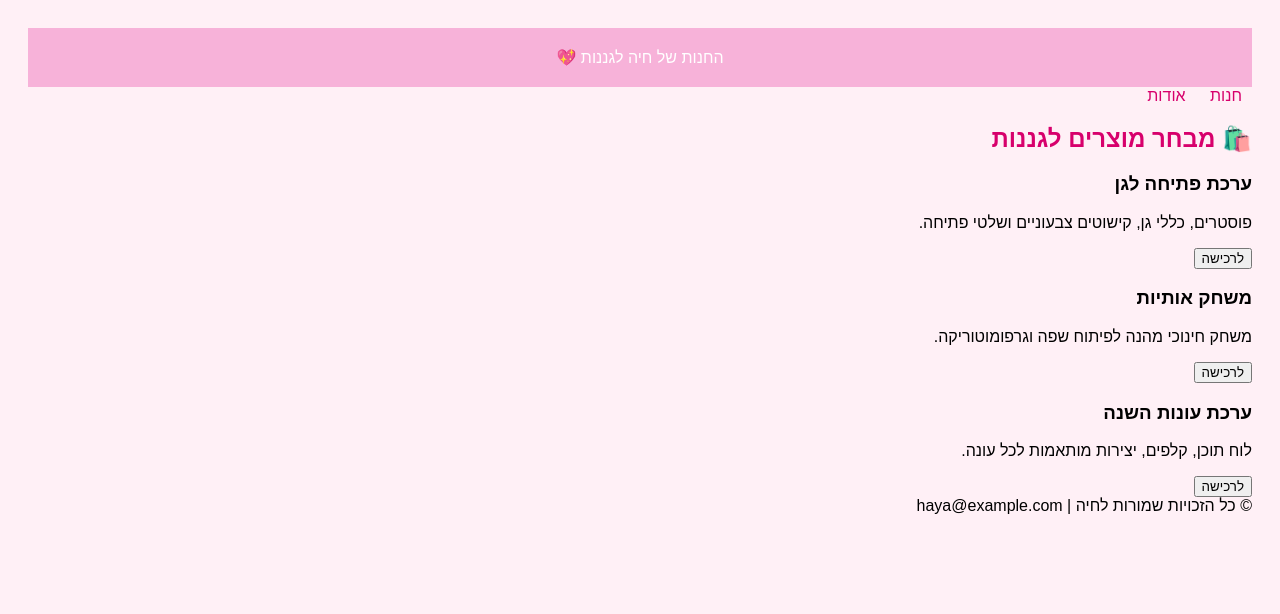
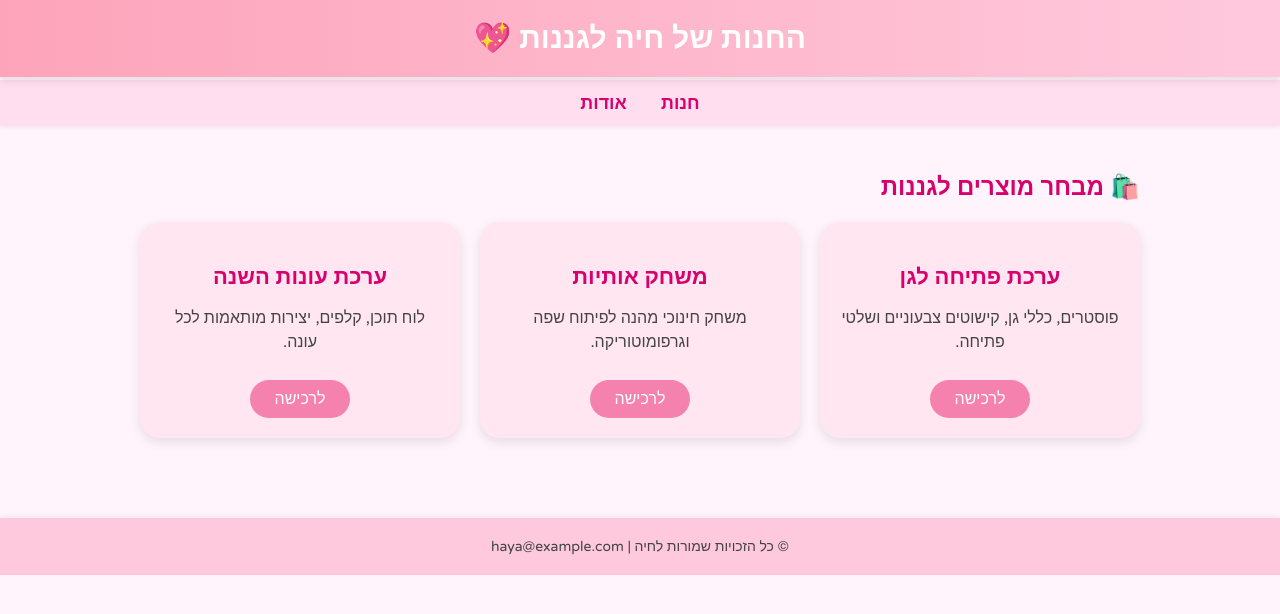
Before and after one commit to dsfgsdfg781/gan-haya, a plain HTML site: page index.html in a window 1280 px wide. Drawn offline with Linux system fonts and the light colour scheme.

Commit message:
Update styles.css

```diff
--- a/styles.css
+++ b/styles.css
@@ -1,19 +1,111 @@
+@import url('https://fonts.googleapis.com/css2?family=Varela+Round&display=swap');
+
 body {
-  font-family: Arial, sans-serif;
-  background-color: #fff0f6;
+  font-family: 'Varela Round', sans-serif;
+  margin: 0;
+  padding: 0;
+  background-color: #fff4fb;
   direction: rtl;
-  padding: 20px;
 }
 
 header {
-  background-color: #f7b2d9;
-  color: white;
+  background: linear-gradient(to right, #fda4ba, #ffc9dd);
   padding: 20px;
   text-align: center;
+  color: white;
+  font-size: 30px;
+  font-weight: bold;
+  box-shadow: 0 4px 8px rgba(0,0,0,0.1);
+  position: sticky;
+  top: 0;
+  z-index: 1000;
+}
+
+nav {
+  background-color: #ffdef0;
+  padding: 12px;
+  text-align: center;
+  box-shadow: 0 2px 4px rgba(0,0,0,0.05);
+  position: sticky;
+  top: 80px;
+  z-index: 999;
 }
 
 nav a {
-  margin: 0 10px;
   color: #d7006c;
   text-decoration: none;
+  margin: 0 15px;
+  font-weight: bold;
+  font-size: 18px;
+  transition: color 0.3s, transform 0.2s;
 }
+
+nav a:hover {
+  color: #870041;
+  transform: scale(1.1);
+}
+
+.section {
+  padding: 30px;
+  max-width: 1000px;
+  margin: auto;
+}
+
+.products {
+  display: grid;
+  grid-template-columns: repeat(auto-fit, minmax(250px, 1fr));
+  gap: 20px;
+}
+
+.product {
+  background-color: #ffe6f0;
+  border-radius: 20px;
+  padding: 20px;
+  text-align: center;
+  box-shadow: 0 4px 12px rgba(0, 0, 0, 0.1);
+  transition: transform 0.3s ease, box-shadow 0.3s ease;
+}
+
+.product:hover {
+  transform: scale(1.05);
+  box-shadow: 0 6px 16px rgba(0, 0, 0, 0.15);
+}
+
+.product h3 {
+  color: #d7006c;
+  font-size: 22px;
+  margin-bottom: 10px;
+}
+
+.product p {
+  font-size: 16px;
+  color: #444;
+  line-height: 1.5;
+}
+
+.btn {
+  background-color: #f582ae;
+  color: white;
+  border: none;
+  padding: 10px 25px;
+  border-radius: 30px;
+  font-size: 16px;
+  cursor: pointer;
+  transition: background-color 0.3s, transform 0.2s;
+  margin-top: 10px;
+}
+
+.btn:hover {
+  background-color: #d7006c;
+  transform: scale(1.05);
+}
+
+footer {
+  background-color: #ffc9dd;
+  text-align: center;
+  padding: 20px;
+  color: #444;
+  margin-top: 50px;
+  font-size: 14px;
+  box-shadow: 0 -2px 6px rgba(0,0,0,0.05);
+}
```
